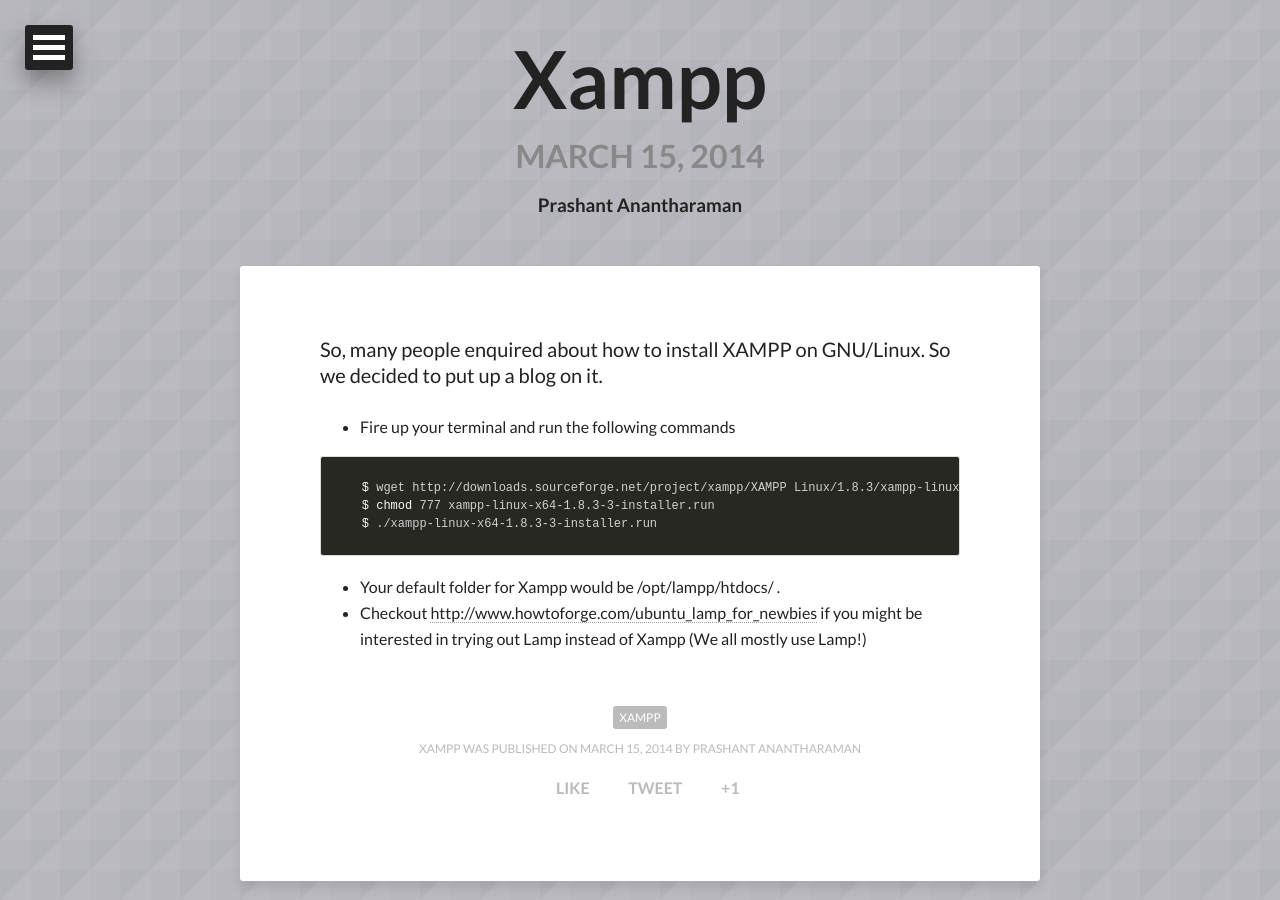
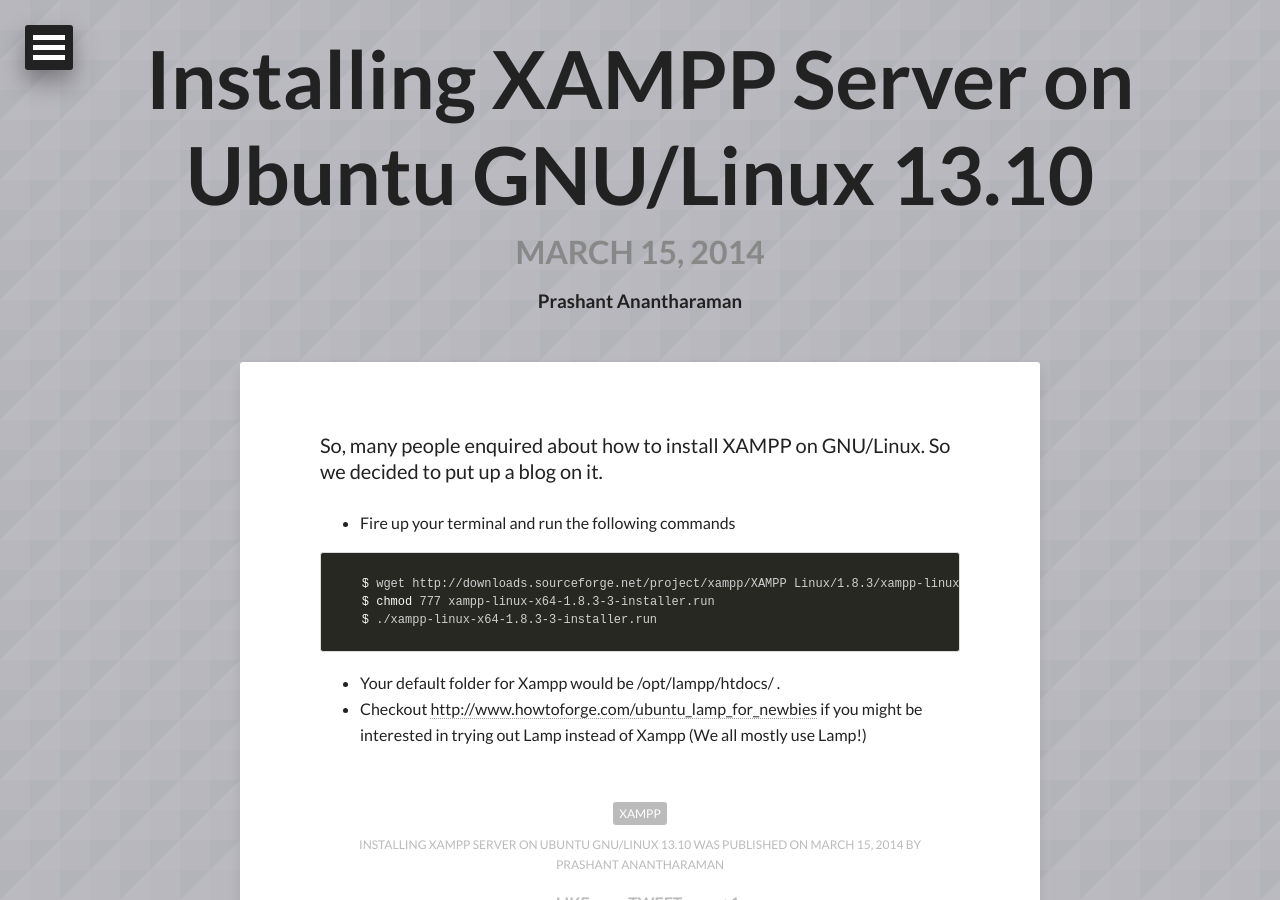
Before and after one commit to ceglug/ceglug-site, a Jekyll site: the page built from _posts/2014-03-15-Xampp.md, in a window 1280 px wide and 900 px high. Built offline with Jekyll 4.4.1, drawn with Linux system fonts in a browser that asks for light colours; nearby versions of some CDN libraries; a script that is not in the unit is left out.

Commit message:
Change title

```diff
--- a/_posts/2014-03-15-Xampp.md
+++ b/_posts/2014-03-15-Xampp.md
@@ -1,6 +1,6 @@
 ---
 layout: post
-title: Xampp
+title: Installing XAMPP Server on Ubuntu GNU/Linux 13.10
 description: "Xampp installation on GNU/Linux"
 tags: [XAMPP]
 author: Prashant Anantharaman
```
